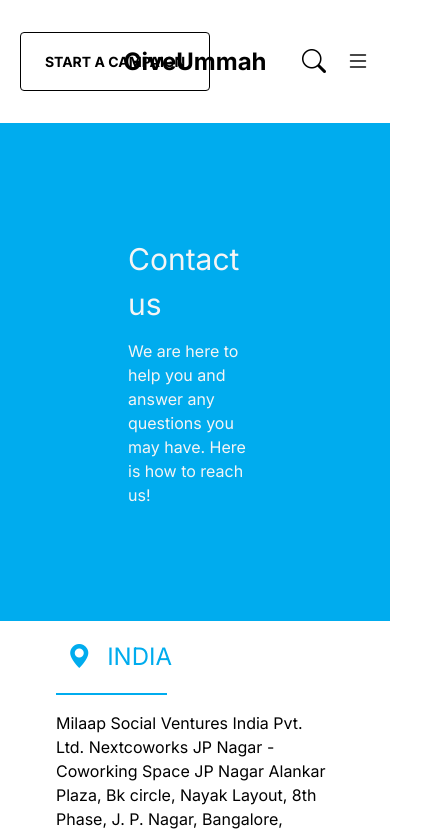
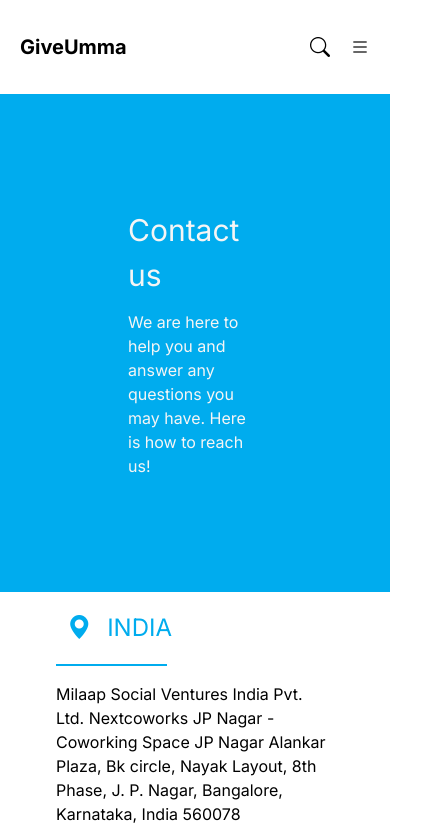
Before and after one commit to MohdBelalNaim/GiveUmma, a React (Create React App) app: page /contact-us in a window 390 px wide. Shown: the top 835 px of the page, 427 px wide, since content can reach past the window. Built offline with nearby package versions, Linux system fonts and the light colour scheme.

Commit message:
Fixed menu links

```diff
--- a/src/assets/css/navbar.module.css
+++ b/src/assets/css/navbar.module.css
@@ -38,3 +38,15 @@
     backdrop-filter: blur(12px);
     -webkit-backdrop-filter: blur(12px);
 }
+@media only screen and (max-width:600px){
+    .logoText{
+        position: relative;
+        top: 0%;
+        left: 0%;
+        transform: translate(0%,0%);
+        font-size: 20px;
+    }
+    #navbarIcons{
+        font-size: 20px;
+    }
+}
--- a/src/components/CampaignCard.jsx
+++ b/src/components/CampaignCard.jsx
@@ -6,7 +6,7 @@
 <Link to="/details">
 <div
     className='bg-white rounded-xl overflow-hidden shadow-md hover:shadow-xl hover:-translate-y-1 transition-transform'>
-    <img src={`http://picsum.photos/450/500?${index}`} className="h-[260px] object-cover w-full" />
+    <img src={`http://picsum.photos/450/500?${index}`} className="h-[260px] object-cover w-full" alt=""/>
     <div className='p-4 space-y-3'>
         <div className='flex gap-3 items-center'>
             <img src={`http://picsum.photos/450/500?${index}`} className='w-6 h-6 object-cover rounded-full' alt="" />
@@ -26,7 +26,7 @@
             </div>
         </div>
         <div className='w-full bg-gray-200 h-1'>
-            <div className="w-40 h-1 bg-green-500"></div>
+            <div className="w-40 h-1 primary"></div>
         </div>
         <div className="flex items-center">
             <div>
@@ -38,7 +38,7 @@
                 </div>
             </div>
             <button
-                className='bg-green-600 hover:bg-green-700 text-white py-2 px-4 text-sm font-semibold rounded-full ml-auto'>
+                className='primary text-white py-2 px-4 text-sm font-semibold rounded-full ml-auto'>
                 SUPPORT
             </button>
         </div>
--- a/src/components/Footer.jsx
+++ b/src/components/Footer.jsx
@@ -2,7 +2,7 @@
 
 const Footer = () => {
 return (
-<div className='py-8 px-[72px] border-t grid grid-cols-3 gap-10'>
+<div className='py-8 px-[72px] border-t grid grid-cols-3 gap-10 max-sm:grid-cols-1 max-sm:px-[18px]'>
     <div>
         <div className='font-semibold'>
             About
--- a/src/components/HomeNavbar.jsx
+++ b/src/components/HomeNavbar.jsx
@@ -3,6 +3,7 @@
 import { Link } from 'react-router-dom'
 
 const HomeNavbar = () => {
+
 const[menu,setMenu] = useState(false)
 const[search,setSearch] = useState(false)
 const[signup,setSignup] = useState(false)
@@ -108,21 +109,24 @@
     menu?
     <div className='bg-white absolute right-5 top-24 w-80 rounded-xl shadow-lg z-50'>
       <div className='px-3 pt-2'>
-        <input type="text"
-          className=' mt-2 w-full text-sm bg-gray-100 p-4 rounded-lg border border-gray-300 shadow-inner'
-          placeholder='I want to support...' />
+        <Link to="/all-campaigns">
         <div className='flex items-center gap-4 py-2 mt-2'>
           <i className="bi bi-globe text text-gray-400"></i>
           <div className='text-sm'>Discover all</div>
         </div>
+        </Link>
+        <Link to="/zakat-verified">
         <div className='flex items-center gap-4 py-2'>
           <i className="bi bi-heart text text-gray-400"></i>
           <div className='text-sm'>Zakat Verified</div>
         </div>
+        </Link>
+        <Link to="/tax-benifit">
         <div className='flex items-center gap-4 py-2 pb-4'>
           <i className="bi bi-house text text-gray-400"></i>
           <div className='text-sm'>Tax Benifits</div>
         </div>
+        </Link>
       </div>
       <div className='px-3 py-2 border-t'>
         <div className='flex items-center gap-4 py-2'>
@@ -166,11 +170,11 @@
     :
     ""
     }
-    <div className="nav-items">
+    <div className="nav-items max-sm:hidden">
       <button className={`${styles.startCampaignButton}`}>START A CAMPAIGN</button>
     </div>
     <div className="nav-items">
-      <div className={styles.logoText}>GiveUmmah</div>
+      <div className={styles.logoText}><Link to="/">GiveUmma</Link></div>
     </div>
     <div className="nav-items">
       <i className="bi bi-search cursor-pointer hover:text-green-400" onClick={showSearch} id={styles.navbarIcons}
--- a/src/components/OrganizationsCard.jsx
+++ b/src/components/OrganizationsCard.jsx
@@ -5,7 +5,7 @@
 <div className='shadow-md rounded-xl grid gap-4 place-items-center place-content-center py-10 border'>
     <img src={`https://picsum.photos/400?${index}`} className='h-32 w-32 object-contain rounded-full' />
     <p>Islamic help</p>
-    <button className='bg-green-600 text-white font-semibold text-sm px-8 py-2 rounded-full'>
+    <button className='primary text-white font-semibold text-sm px-8 py-2 rounded-full'>
         DONATE NOW
     </button>
 </div>
--- a/src/pages/Home.jsx
+++ b/src/pages/Home.jsx
@@ -1,4 +1,4 @@
-import React, { useState } from 'react'
+import React from 'react'
 import styles from '../assets/css/home.module.css'
 import HomeNavbar from '../components/HomeNavbar'
 import CampaignCard from '../components/CampaignCard'
@@ -38,7 +38,7 @@
             </div>
             <div className="mt-6">
                 <Link to="/all-campaigns">
-                <button className='bg-green-600 text-white font-semibold text-sm px-8 py-2 rounded-full'>
+                <button className='primary font-semibold text-sm px-8 py-2 rounded-full'>
                     DISCOVER ALL
                 </button>
                 </Link>
```
Also changed, not shown: src/assets/css/home.module.css (line endings or trailing spaces).
